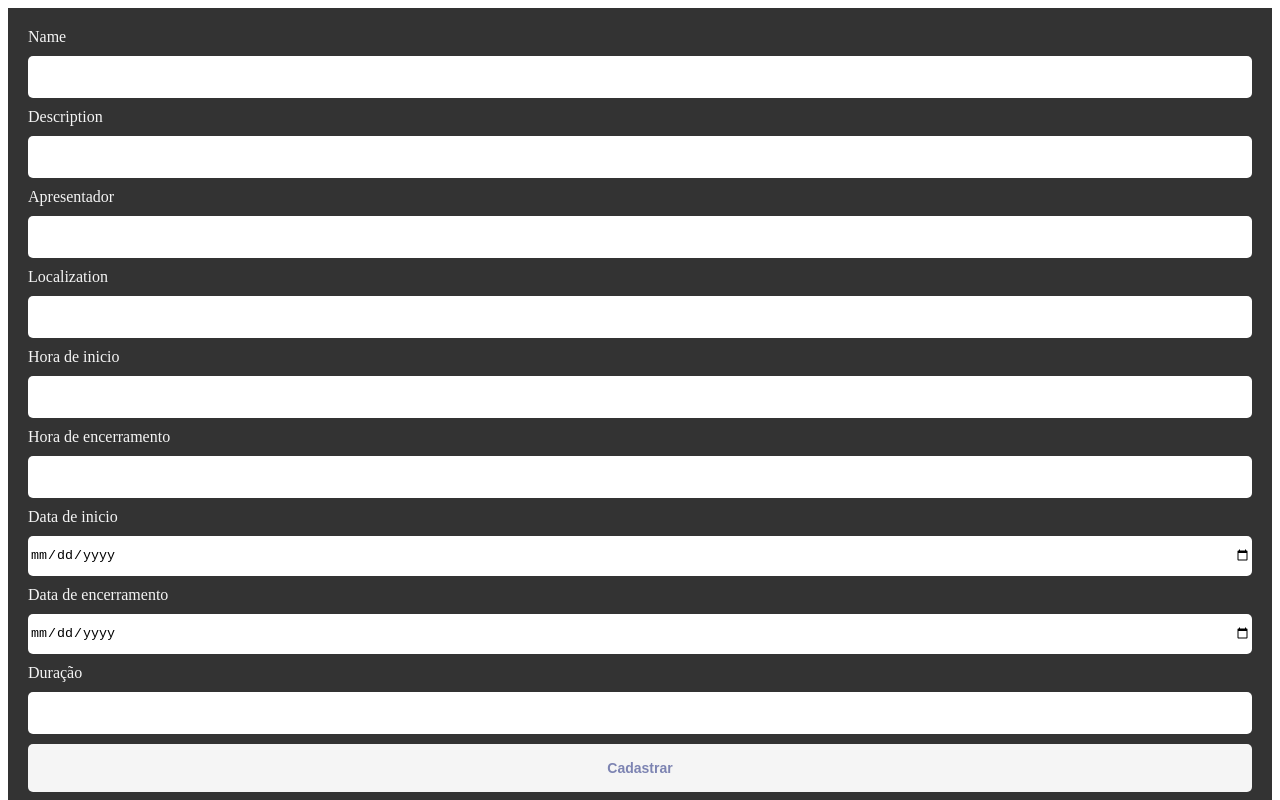
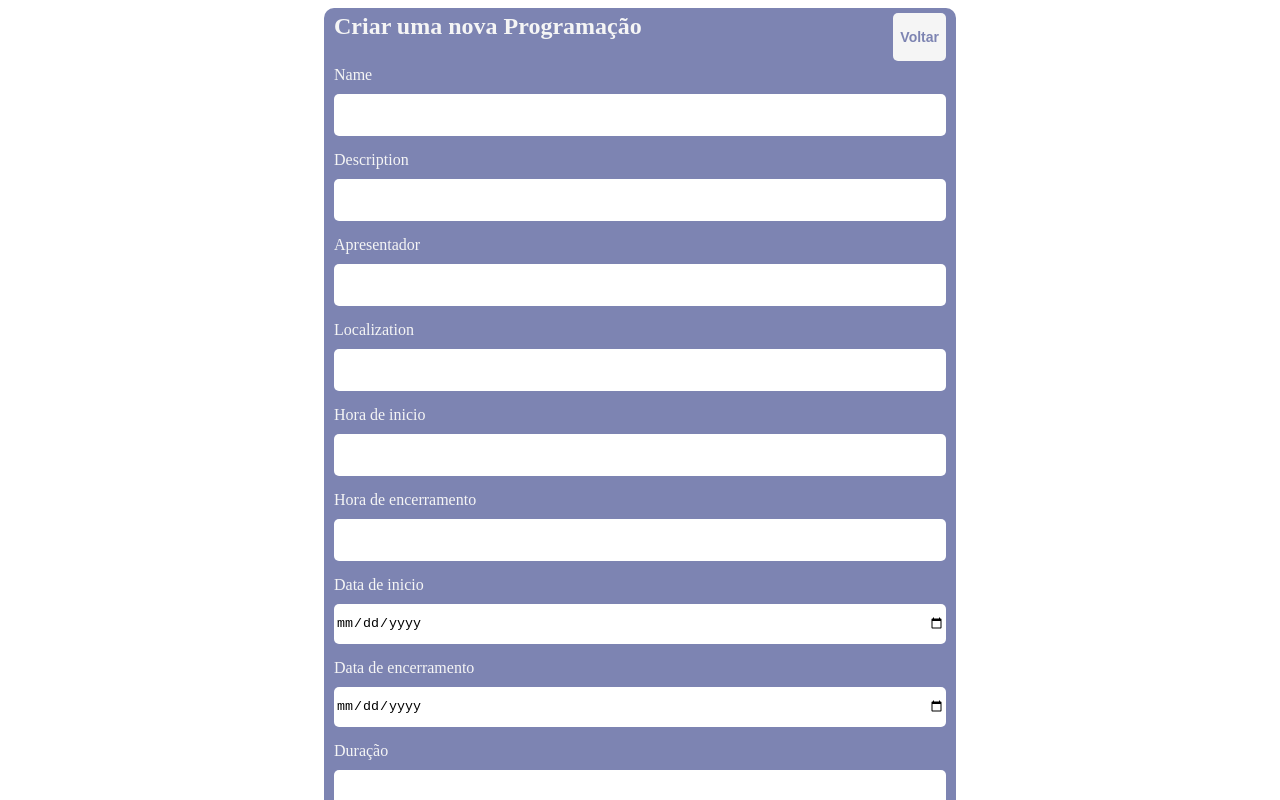
Before and after one commit to natanaelvieirab/events-npds-front, a React (Create React App) app: page /events/1/schedule/new in a window 1280 px wide. Shown: the top 800 px of the page. Built offline with nearby package versions, Linux system fonts and the light colour scheme; the HTML template or start-up script is replaced by a standard one.

Commit message:
refactor(Form/ Schedule): adicionando estilo e adicionando novas tags

```diff
--- a/src/pages/Schedule/Form/index.js
+++ b/src/pages/Schedule/Form/index.js
@@ -2,6 +2,7 @@ import { useState } from "react";
 import { useHistory, useParams } from "react-router";
 
 import api from "../../../service/api";
+import "../../Events/Form/style.css";
 
 const SchedulesForm = () => {
 
@@ -49,15 +50,20 @@ const SchedulesForm = () => {
         }
     }
 
+    const handleBack = () => {
+        history.push(`/events/${event_id}/schedule`);
+    }
+
     return (
-        <form onSubmit={handleSubmit}
-            style={{
-                backgroundColor: "#333",
-                display: "flex",
-                flex: 1,
-                height: "100vh",
-                padding: "20px"
-            }}>
+        <div class="container-formulario" style={{ height: "140vh" }}>
+            <div class="card-formulario">
+
+                <span>
+                    <h2>Criar uma nova Programação</h2>
+                    <button onClick={handleBack}>Voltar</button>
+                </span>
+
+                <form class="formulario" onSubmit={handleSubmit}  >
 
                     <label>Name</label>
                     <input type="text" value={name} onChange={(e) => setName(e.target.value)} />
@@ -88,6 +94,8 @@ const SchedulesForm = () => {
 
                     <button type="submit">Cadastrar</button>
                 </form>
+            </div>
+        </div>
     );
 }
 
```
Lines whose indentation alone changed are shown as unchanged.
